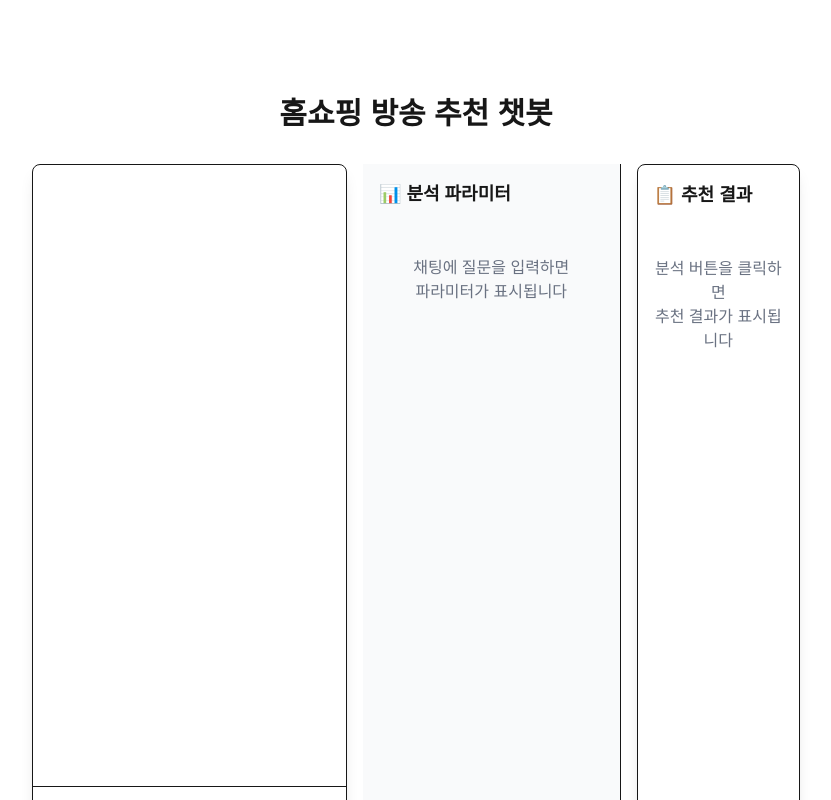
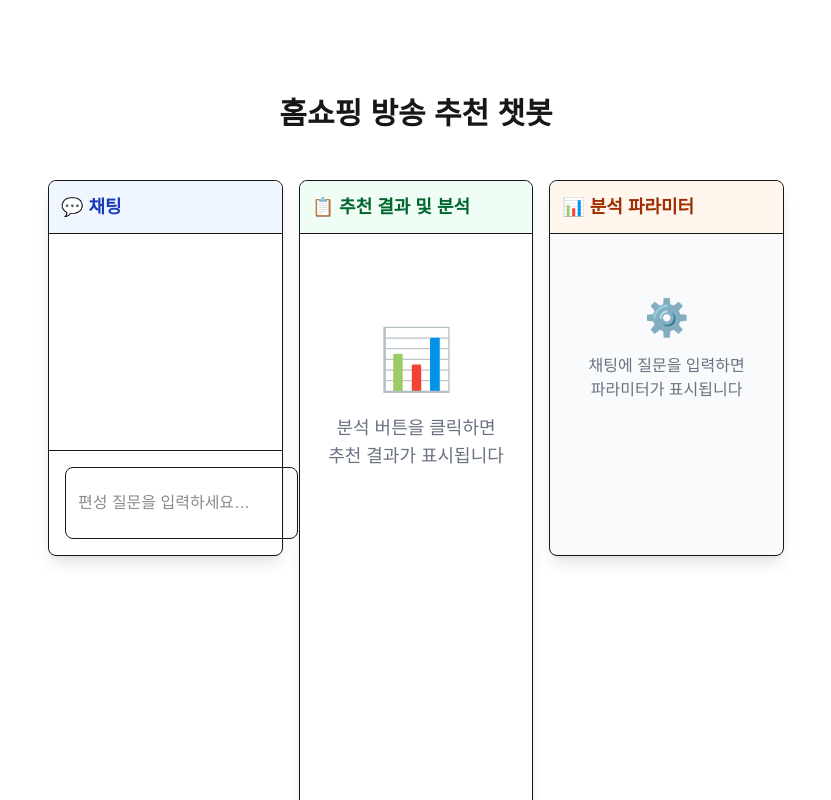
Before and after one commit to GunsooLee/trnAI_broadcast_app, a Next.js app in the folder frontend/: page / in a window 1280 px wide. Shown: the top 800 px of the page, without its empty margins (224-1055 px from the left). Built offline with nearby package versions, Linux system fonts and the light colour scheme.

Commit message:
feat: implement chat interface with parameter extraction and recommendation analysis

```diff
--- a/frontend/src/components/Chat.tsx
+++ b/frontend/src/components/Chat.tsx
@@ -128,29 +128,33 @@ export default function Chat() {
   };
 
   return (
-    <div className="flex h-[90vh] gap-4">
-      {/* 채팅창 */}
-      <div className="w-1/2 flex flex-col border rounded-lg shadow-lg">
+    <div className="w-full h-screen p-4">
+      <div className="grid grid-cols-3 grid-rows-2 gap-4 h-full">
+        {/* 2사분면: 채팅창 (좌상) */}
+        <div className="flex flex-col border rounded-lg shadow-lg bg-white">
+          <div className="bg-blue-50 p-3 border-b rounded-t-lg">
+            <h3 className="text-lg font-semibold text-blue-800">💬 채팅</h3>
+          </div>
           <div className="flex-1 p-4 overflow-y-auto">
             {messages.map((msg, index) => (
-            <div key={index} className={`my-2 p-2 rounded-lg ${msg.role === 'user' ? 'bg-blue-100 text-right ml-auto' : 'bg-gray-100 text-left mr-auto'}`}>
-              <div className="whitespace-pre-wrap">{msg.content}</div>
+              <div key={index} className={`my-2 p-3 rounded-lg max-w-[80%] ${msg.role === 'user' ? 'bg-blue-100 text-right ml-auto' : 'bg-gray-100 text-left mr-auto'}`}>
+                <div className="whitespace-pre-wrap text-sm">{msg.content}</div>
               </div>
             ))}
           </div>
-        <div className="p-4 border-t flex">
+          <div className="p-4 border-t flex gap-2">
             <input
               type="text"
               value={input}
               onChange={(e) => setInput(e.target.value)}
               onKeyPress={(e) => e.key === 'Enter' && handleSendMessage()}
-            className="flex-1 p-2 border rounded-lg focus:outline-none focus:ring-2 focus:ring-blue-500 disabled:bg-gray-200"
+              className="flex-1 p-3 border rounded-lg focus:outline-none focus:ring-2 focus:ring-blue-500 disabled:bg-gray-200"
               placeholder="편성 질문을 입력하세요…"
               disabled={isLoadingParams}
             />
             <button
               onClick={handleSendMessage}
-            className="ml-2 px-4 py-2 bg-blue-500 text-white rounded-lg hover:bg-blue-600 disabled:bg-blue-300"
+              className="px-6 py-3 bg-blue-500 text-white rounded-lg hover:bg-blue-600 disabled:bg-blue-300 font-medium"
               disabled={isLoadingParams}
             >
               {isLoadingParams ? '분석 중...' : '전송'}
@@ -158,9 +162,111 @@ export default function Chat() {
           </div>
         </div>
 
-      {/* 파라미터 패널 */}
-      <div className="w-2/5 bg-gray-50 p-4 border-r overflow-y-auto max-h-screen">
-        <h3 className="text-lg font-semibold mb-4">📊 분석 파라미터</h3>
+        {/* 1사분면 + 4사분면: 추천 결과 (우측 전체) */}
+        <div className="row-span-2 border rounded-lg shadow-lg bg-white">
+          <div className="bg-green-50 p-3 border-b rounded-t-lg">
+            <h3 className="text-lg font-semibold text-green-800">📋 추천 결과 및 분석</h3>
+          </div>
+          <div className="p-4 overflow-y-auto h-full">
+            {recommendations.length > 0 ? (
+              <div className="space-y-6">
+                {/* 추천 결과 테이블 */}
+                <div>
+                  <h4 className="text-lg font-semibold text-gray-800 mb-3">🎯 추천 목록</h4>
+                  <table className="w-full border-collapse border border-gray-300 bg-white rounded-lg overflow-hidden">
+                    <thead className="bg-gray-100">
+                      <tr>
+                        <th className="py-3 px-4 border-r border-gray-300 text-left font-semibold">시간대</th>
+                        <th className="py-3 px-4 border-r border-gray-300 text-left font-semibold">상품명</th>
+                        <th className="py-3 px-4 text-right font-semibold">예상 매출</th>
+                      </tr>
+                    </thead>
+                    <tbody>
+                      {recommendations.map((rec, index) => (
+                        <tr key={index} className="border-b hover:bg-gray-50">
+                          <td className="py-3 px-4 border-r font-medium text-blue-600">{rec.time_slot}</td>
+                          <td className="py-3 px-4 border-r">{rec.features.product_name}</td>
+                          <td className="py-3 px-4 text-right font-semibold text-green-600">
+                            {Math.round(rec.predicted_sales).toLocaleString()}원
+                          </td>
+                        </tr>
+                      ))}
+                    </tbody>
+                  </table>
+                </div>
+
+                {/* 추천 통계 */}
+                <div className="bg-blue-50 p-4 rounded-lg">
+                  <h4 className="font-semibold text-blue-800 mb-3">📊 추천 통계</h4>
+                  <div className="grid grid-cols-2 gap-4 text-sm">
+                    <div className="bg-white p-3 rounded border">
+                      <span className="text-gray-600 block">총 추천 수</span>
+                      <span className="font-bold text-lg text-blue-600">{recommendations.length}개</span>
+                    </div>
+                    <div className="bg-white p-3 rounded border">
+                      <span className="text-gray-600 block">평균 매출</span>
+                      <span className="font-bold text-lg text-blue-600">
+                        {Math.round(recommendations.reduce((sum, rec) => sum + rec.predicted_sales, 0) / recommendations.length).toLocaleString()}원
+                      </span>
+                    </div>
+                    <div className="bg-white p-3 rounded border">
+                      <span className="text-gray-600 block">최고 매출</span>
+                      <span className="font-bold text-lg text-green-600">
+                        {Math.round(Math.max(...recommendations.map(rec => rec.predicted_sales))).toLocaleString()}원
+                      </span>
+                    </div>
+                    <div className="bg-white p-3 rounded border">
+                      <span className="text-gray-600 block">총 예상 매출</span>
+                      <span className="font-bold text-lg text-purple-600">
+                        {Math.round(recommendations.reduce((sum, rec) => sum + rec.predicted_sales, 0)).toLocaleString()}원
+                      </span>
+                    </div>
+                  </div>
+                </div>
+
+                {/* 시간대별 분포 */}
+                <div className="bg-green-50 p-4 rounded-lg">
+                  <h4 className="font-semibold text-green-800 mb-3">🎯 시간대별 매출 분포</h4>
+                  <div className="space-y-3">
+                    {recommendations.map((rec, index) => (
+                      <div key={index} className="bg-white p-3 rounded border">
+                        <div className="flex justify-between items-center mb-2">
+                          <span className="font-medium text-gray-800">{rec.time_slot}</span>
+                          <span className="text-green-600 font-bold">
+                            {Math.round(rec.predicted_sales).toLocaleString()}원
+                          </span>
+                        </div>
+                        <div className="w-full bg-gray-200 rounded-full h-3">
+                          <div
+                            className="bg-gradient-to-r from-green-400 to-green-600 h-3 rounded-full transition-all duration-500"
+                            style={{
+                              width: `${(rec.predicted_sales / Math.max(...recommendations.map(r => r.predicted_sales))) * 100}%`
+                            }}
+                          ></div>
+                        </div>
+                        <div className="text-xs text-gray-500 mt-1">
+                          상품: {rec.features.product_name}
+                        </div>
+                      </div>
+                    ))}
+                  </div>
+                </div>
+              </div>
+            ) : (
+              <div className="text-gray-500 text-center py-20">
+                <div className="text-6xl mb-6">📊</div>
+                <div className="text-lg">분석 버튼을 클릭하면<br />추천 결과가 표시됩니다</div>
+              </div>
+            )}
+          </div>
+        </div>
+
+        {/* 3사분면: 분석 파라미터 (좌하) */}
+        <div className="bg-gray-50 border rounded-lg shadow-lg">
+          <div className="bg-orange-50 p-3 border-b rounded-t-lg">
+            <h3 className="text-lg font-semibold text-orange-800">📊 분석 파라미터</h3>
+          </div>
+          <div className="p-4 overflow-y-auto h-full">
             {editableParams ? (
               <div className="grid grid-cols-2 gap-4">
                 <div>
@@ -169,7 +275,7 @@ export default function Chat() {
                     type="date"
                     value={editableParams.date || ''}
                     onChange={(e) => updateParam('date', e.target.value)}
-                className="w-full p-2 border rounded focus:outline-none focus:ring-2 focus:ring-blue-500"
+                    className="w-full p-2 border rounded focus:outline-none focus:ring-2 focus:ring-orange-500"
                   />
                 </div>
 
@@ -178,7 +284,7 @@ export default function Chat() {
                   <select
                     value={editableParams.weather || ''}
                     onChange={(e) => updateParam('weather', e.target.value)}
-                className="w-full p-2 border rounded focus:outline-none focus:ring-2 focus:ring-blue-500"
+                    className="w-full p-2 border rounded focus:outline-none focus:ring-2 focus:ring-orange-500"
                   >
                     <option value="">선택</option>
                     <option value="맑음">맑음</option>
@@ -194,7 +300,7 @@ export default function Chat() {
                     type="number"
                     value={editableParams.temperature !== null && editableParams.temperature !== undefined ? editableParams.temperature.toString() : ''}
                     onChange={(e) => updateParam('temperature', e.target.value === '' ? null : parseFloat(e.target.value))}
-                className="w-full p-2 border rounded focus:outline-none focus:ring-2 focus:ring-blue-500"
+                    className="w-full p-2 border rounded focus:outline-none focus:ring-2 focus:ring-orange-500"
                   />
                 </div>
 
@@ -206,7 +312,7 @@ export default function Chat() {
                     onChange={(e) => updateParam('precipitation', e.target.value === '' ? 0 : parseFloat(e.target.value))}
                     min="0"
                     step="0.1"
-                className="w-full p-2 border rounded focus:outline-none focus:ring-2 focus:ring-blue-500"
+                    className="w-full p-2 border rounded focus:outline-none focus:ring-2 focus:ring-orange-500"
                   />
                 </div>
 
@@ -239,7 +345,7 @@ export default function Chat() {
                   <select
                     value={editableParams.categories?.[0] || ''}
                     onChange={(e) => updateParam('categories', e.target.value ? [e.target.value] : [])}
-                className="w-full p-2 border rounded focus:outline-none focus:ring-2 focus:ring-blue-500"
+                    className="w-full p-2 border rounded focus:outline-none focus:ring-2 focus:ring-orange-500"
                   >
                     <option value="">전체</option>
                     <option value="건강식품">건강식품</option>
@@ -257,7 +363,7 @@ export default function Chat() {
                   <select
                     value={editableParams.gender || ''}
                     onChange={(e) => updateParam('gender', e.target.value)}
-                className="w-full p-2 border rounded focus:outline-none focus:ring-2 focus:ring-blue-500"
+                    className="w-full p-2 border rounded focus:outline-none focus:ring-2 focus:ring-orange-500"
                   >
                     <option value="">전체</option>
                     <option value="남성">남성</option>
@@ -270,7 +376,7 @@ export default function Chat() {
                   <select
                     value={editableParams.age_group || ''}
                     onChange={(e) => updateParam('age_group', e.target.value)}
-                className="w-full p-2 border rounded focus:outline-none focus:ring-2 focus:ring-blue-500"
+                    className="w-full p-2 border rounded focus:outline-none focus:ring-2 focus:ring-orange-500"
                   >
                     <option value="">전체</option>
                     <option value="20대">20대</option>
@@ -286,7 +392,7 @@ export default function Chat() {
                   <select
                     value={editableParams.day_type || ''}
                     onChange={(e) => updateParam('day_type', e.target.value)}
-                className="w-full p-2 border rounded focus:outline-none focus:ring-2 focus:ring-blue-500"
+                    className="w-full p-2 border rounded focus:outline-none focus:ring-2 focus:ring-orange-500"
                   >
                     <option value="">자동</option>
                     <option value="평일">평일</option>
@@ -301,7 +407,7 @@ export default function Chat() {
                     value={editableParams.keywords?.join(', ') || ''}
                     onChange={(e) => updateParam('keywords', e.target.value.split(',').map(k => k.trim()).filter(k => k))}
                     placeholder="예: 다이어트, 건강, 미용"
-                className="w-full p-2 border rounded focus:outline-none focus:ring-2 focus:ring-blue-500"
+                    className="w-full p-2 border rounded focus:outline-none focus:ring-2 focus:ring-orange-500"
                   />
                 </div>
 
@@ -309,50 +415,21 @@ export default function Chat() {
                   <button
                     onClick={handleAnalyze}
                     disabled={isAnalyzing}
-                className="w-full py-3 bg-green-500 text-white rounded-lg hover:bg-green-600 disabled:bg-green-300 font-medium"
+                    className="w-full py-3 bg-green-500 text-white rounded-lg hover:bg-green-600 disabled:bg-green-300 font-medium text-lg"
                   >
                     {isAnalyzing ? '분석 중...' : '🔍 방송편성 추천'}
                   </button>
                 </div>
               </div>
             ) : (
-          <div className="text-gray-500 text-center py-8">
-            채팅에 질문을 입력하면<br />파라미터가 표시됩니다
-          </div>
-        )}
-      </div>
-
-      {/* 결과 패널 */}
-      <div className="w-1/4 border rounded-lg shadow-lg p-4">
-        <h3 className="text-lg font-bold mb-4">📋 추천 결과</h3>
-
-        {recommendations.length > 0 ? (
-          <div className="space-y-4">
-            <table className="w-full border-collapse border border-gray-300 bg-white rounded-lg overflow-hidden">
-              <thead className="bg-gray-100">
-                <tr>
-                  <th className="py-2 px-2 border-r border-gray-300 text-left font-semibold text-sm">시간대</th>
-                  <th className="py-2 px-2 border-r border-gray-300 text-left font-semibold text-sm">상품명</th>
-                  <th className="py-2 px-2 text-right font-semibold text-sm">예상 매출</th>
-                </tr>
-              </thead>
-              <tbody>
-                {recommendations.map((rec, index) => (
-                  <tr key={index} className="border-b">
-                    <td className="py-2 px-2 border-r text-sm">{rec.time_slot}</td>
-                    <td className="py-2 px-2 border-r text-sm">{rec.features.product_name}</td>
-                    <td className="py-2 px-2 text-right text-sm">{Math.round(rec.predicted_sales).toLocaleString()}원</td>
-                  </tr>
-                ))}
-              </tbody>
-            </table>
-          </div>
-        ) : (
-          <div className="text-gray-500 text-center py-8">
-            분석 버튼을 클릭하면<br />추천 결과가 표시됩니다
+              <div className="text-gray-500 text-center py-12">
+                <div className="text-4xl mb-4">⚙️</div>
+                <div>채팅에 질문을 입력하면<br />파라미터가 표시됩니다</div>
               </div>
             )}
           </div>
         </div>
+      </div>
+    </div>
   );
 }
```
Lines whose indentation alone changed are shown as unchanged.
